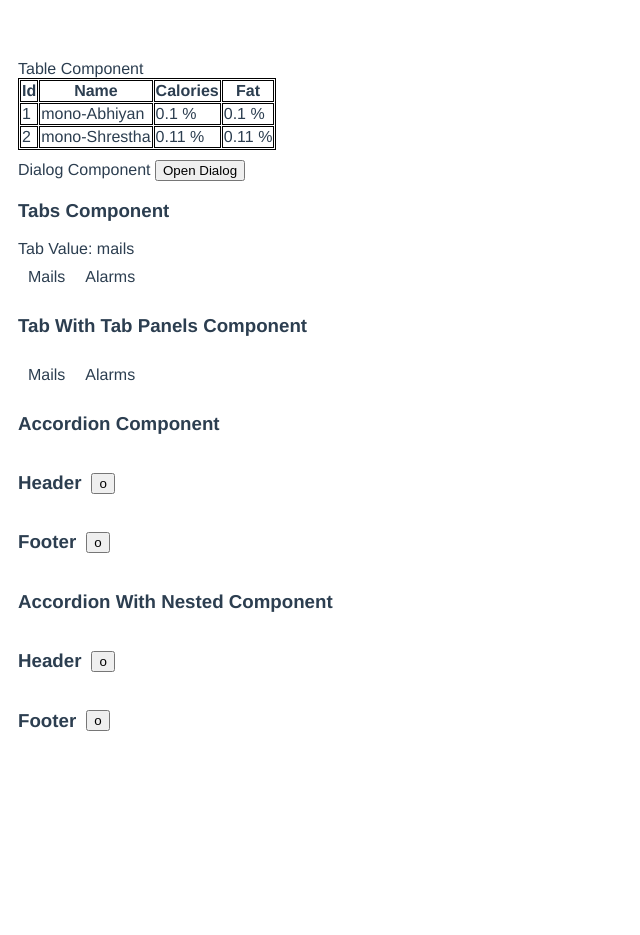
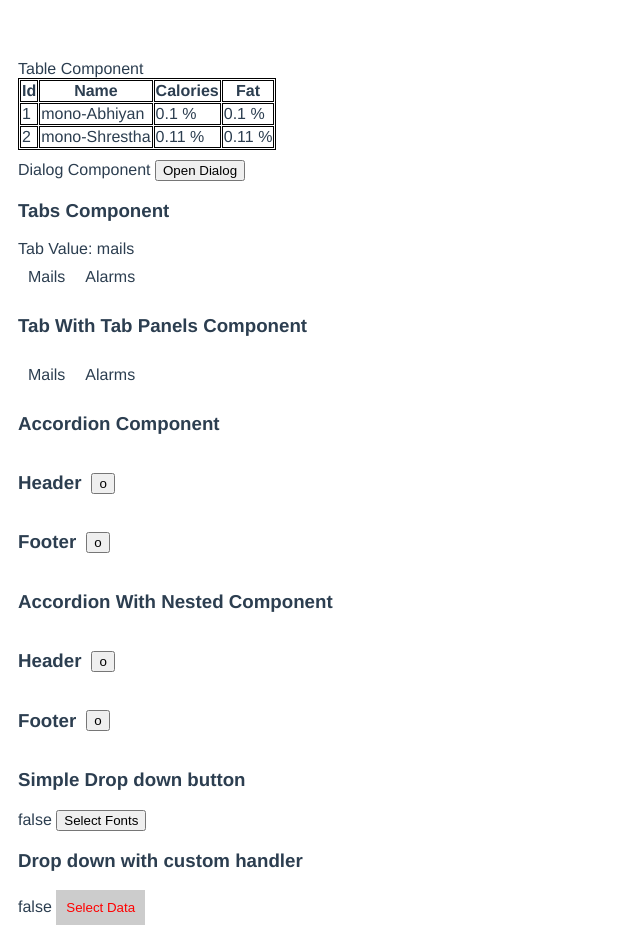
Before and after one commit to iabhiyaan/vue-components, a Vue app: page / in a window 1280 px wide. Shown: the whole page, without its empty margins (0-640 px from the left). Before the commit the page ends 800 px from the top, so only its background shows below. Built offline with nearby package versions, Linux system fonts and the light colour scheme.

Commit message:
drop down button with custom handler

```diff
--- a/src/App.vue
+++ b/src/App.vue
@@ -105,6 +105,32 @@
         </div>
       </Accordion>
     </div>
+
+    <div class="section">
+      <h3>Simple Drop down button</h3>
+      <ADropDownButton label="Select Fonts">
+        <template #content>
+          <div v-for="n in 10" :key="n">{{ n }}</div>
+        </template>
+      </ADropDownButton>
+    </div>
+
+    <div class="section">
+      <h3>Drop down with custom handler</h3>
+      <ADropDownButton label="Select Fonts">
+        <template #default="{ isExpanded, handleClick }">
+          <button
+            @click="handleClick"
+            style="border: none; background: #ccc; color: red; padding: 10px"
+          >
+            Select Data
+          </button>
+        </template>
+        <template #content>
+          <div v-for="n in 10" :key="n">{{ n }}</div>
+        </template>
+      </ADropDownButton>
+    </div>
   </div>
 </template>
 
@@ -117,6 +143,7 @@ import ATabPanels from './components/ATabPanels.vue';
 import ATabPanel from './components/ATabPanel.vue';
 
 import Accordion from './components/Accordion.vue';
+import ADropDownButton from './components/ADropDownButton.vue';
 
 export default {
   name: 'App',
@@ -128,6 +155,7 @@ export default {
     ATabPanels,
     ATabPanel,
     Accordion,
+    ADropDownButton,
   },
   data() {
     return {
--- /dev/null
+++ b/src/components/ADropDownButton.vue
@@ -0,0 +1,30 @@
+<template>
+  <div>
+    {{ isExpanded }}
+    <slot :isExpanded="isExpanded" :handleClick="handleClick">
+      <button @click="handleClick">{{ label }}</button>
+    </slot>
+    <slot v-if="isExpanded" name="content"></slot>
+  </div>
+</template>
+
+<script>
+export default {
+  name: 'ADropDownButton',
+  props: {
+    label: {
+      type: String,
+    },
+  },
+  data() {
+    return {
+      isExpanded: false,
+    };
+  },
+  methods: {
+    handleClick() {
+      this.isExpanded = !this.isExpanded;
+    },
+  },
+};
+</script>
```
